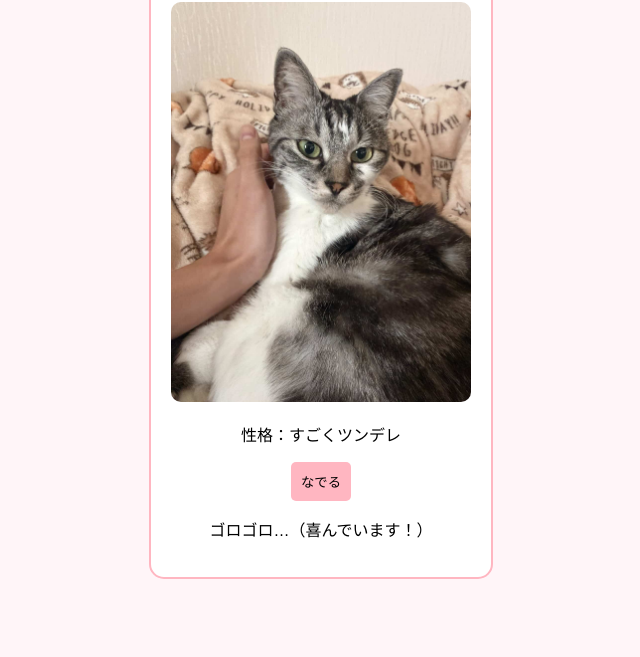
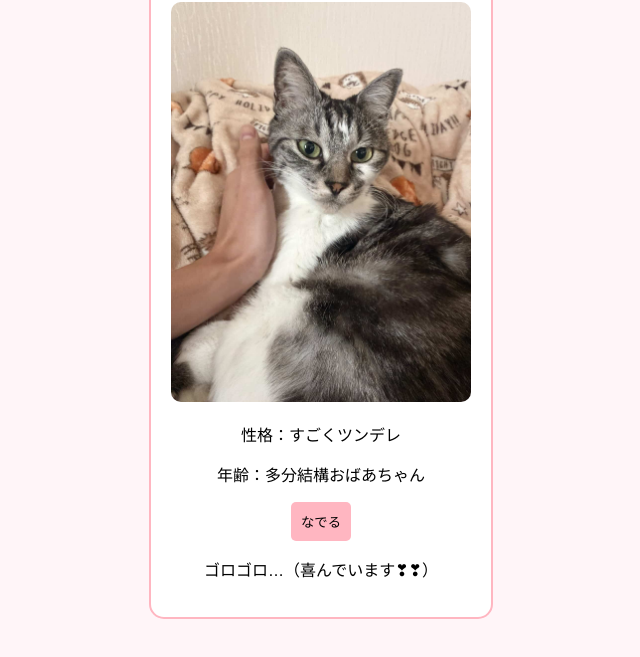
Before and after one commit to katoko29/-15-, a plain HTML site: page index.html in a window 1280 px wide. Both pictures are taken after a click on the button "なでる". Shown: the part 159-816 px from the top of the page, without its empty margins (319-959 px from the left). Drawn offline with Linux system fonts and the light colour scheme.

Commit message:
Update index.html

```diff
--- a/index.html
+++ b/index.html
@@ -17,6 +17,7 @@
     <h1>はなちゃん♀</h1>
     <img src="mycat.jpg">
     <p>性格：すごくツンデレ</p>
+    <p>年齢：多分結構おばあちゃん</p>
     <button onclick="sayHello()">なでる</button>
     <p id="reply"></p>
   </div>
@@ -24,7 +25,7 @@
   <script>
     /* JavaScript: 動きをつける */
     function sayHello() {
-      document.getElementById("reply").innerText = "ゴロゴロ…（喜んでいます！）";
+      document.getElementById("reply").innerText = "ゴロゴロ…（喜んでいます❣❣）";
     }
   </script>
 
```
